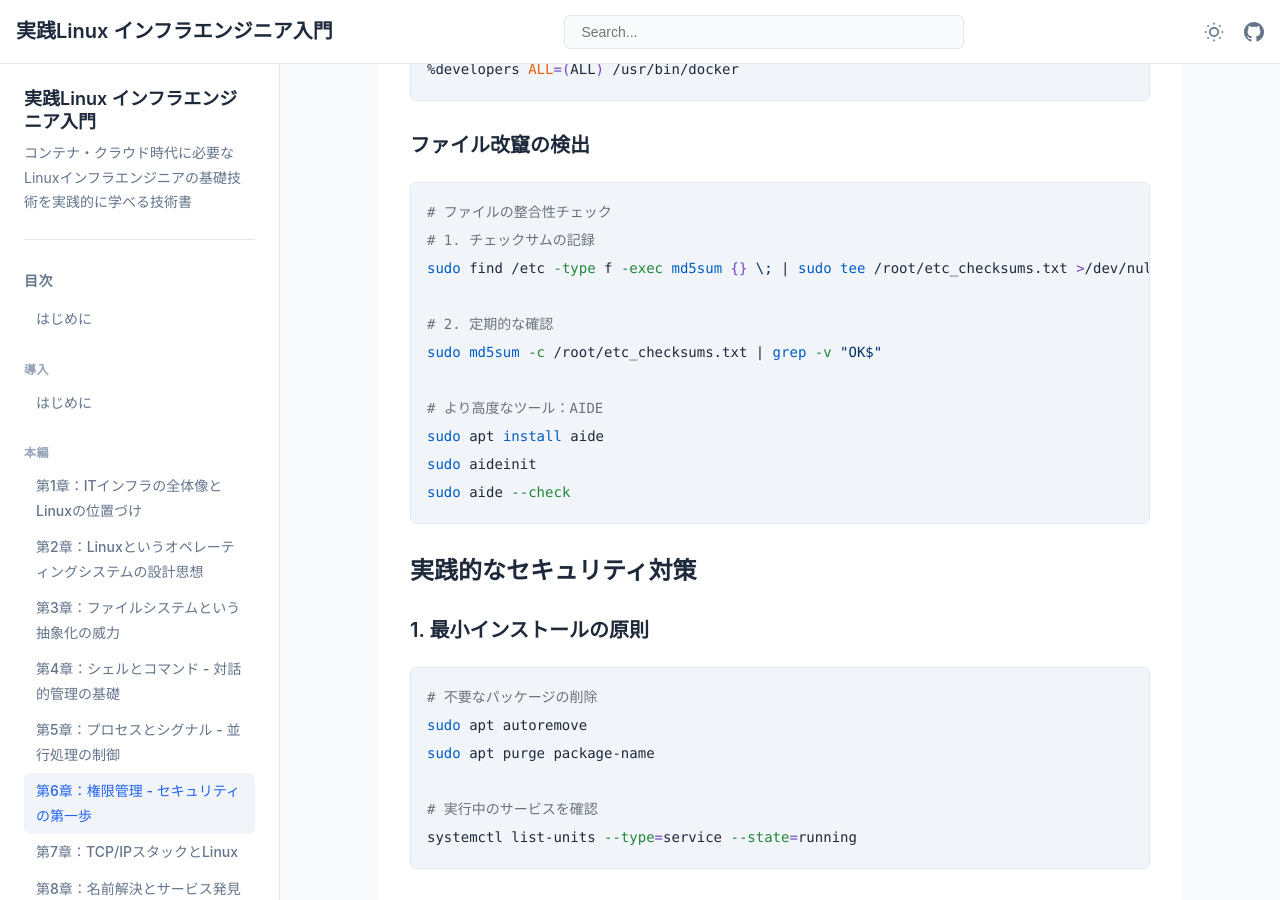
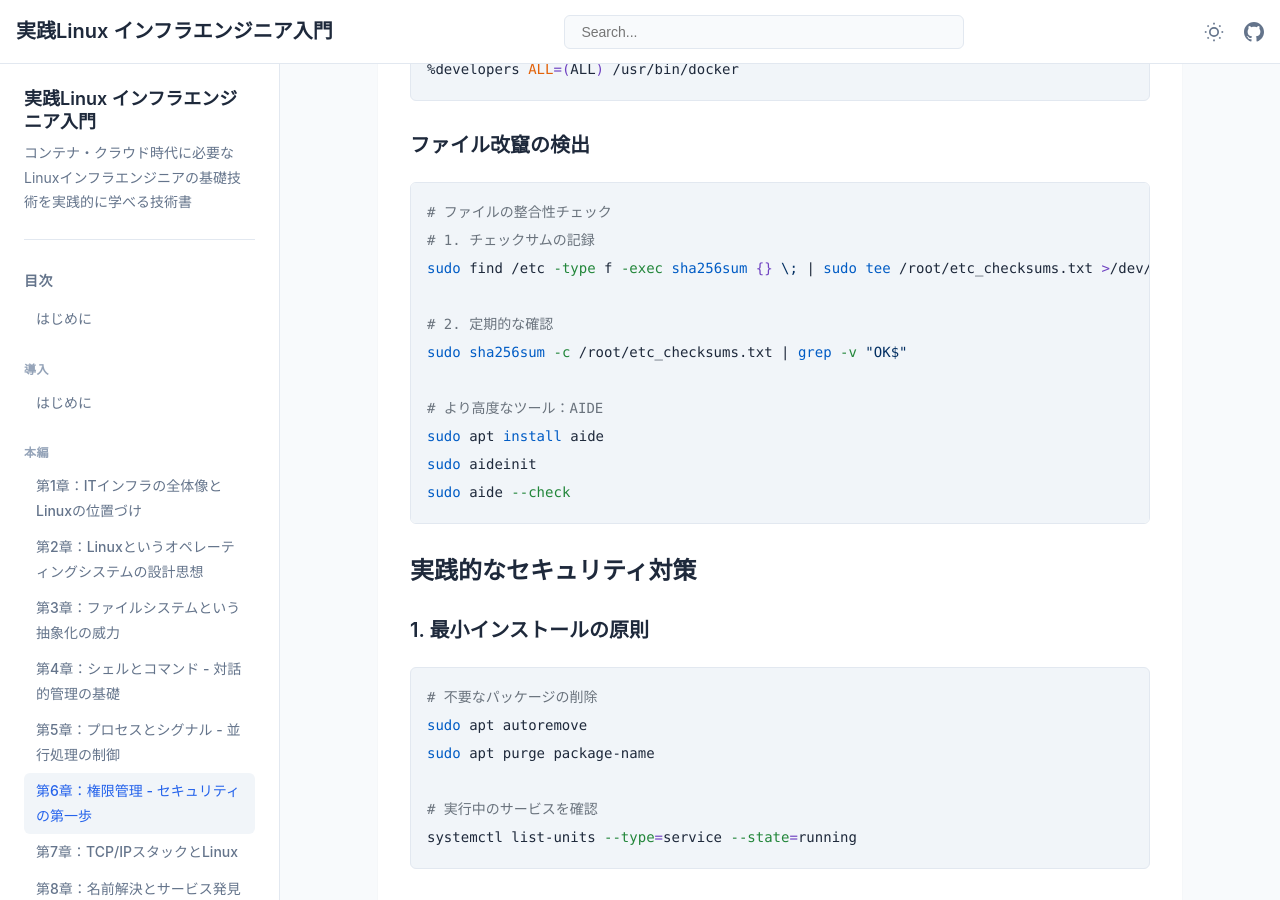
Before and after one commit to itdojp/linux-infra-textbook2, a Jekyll site: the page built from docs/chapters/chapter-06-permissions.md, in a window 1280 px wide and 900 px high, scrolled down 9852 px. Built offline with Jekyll 4.4.1, drawn with Linux system fonts in a browser that asks for light colours; our own code applies the rules of GitHub Pages for plain Markdown files; some of the changed text lies outside the part shown.

Commit message:
docs: address remaining review comments

````diff
--- a/docs/chapters/chapter-06-permissions.md
+++ b/docs/chapters/chapter-06-permissions.md
@@ -358,10 +358,10 @@ alice ALL=(ALL) NOPASSWD: ALL  # 危険！
 ```bash
 # ファイルの整合性チェック
 # 1. チェックサムの記録
-sudo find /etc -type f -exec md5sum {} \; | sudo tee /root/etc_checksums.txt >/dev/null
+sudo find /etc -type f -exec sha256sum {} \; | sudo tee /root/etc_checksums.txt >/dev/null
 
 # 2. 定期的な確認
-sudo md5sum -c /root/etc_checksums.txt | grep -v "OK$"
+sudo sha256sum -c /root/etc_checksums.txt | grep -v "OK$"
 
 # より高度なツール：AIDE
 sudo apt install aide
````
Also changed, not shown: other parts of docs/chapters/chapter-06-permissions.md (+1 -1 lines).
